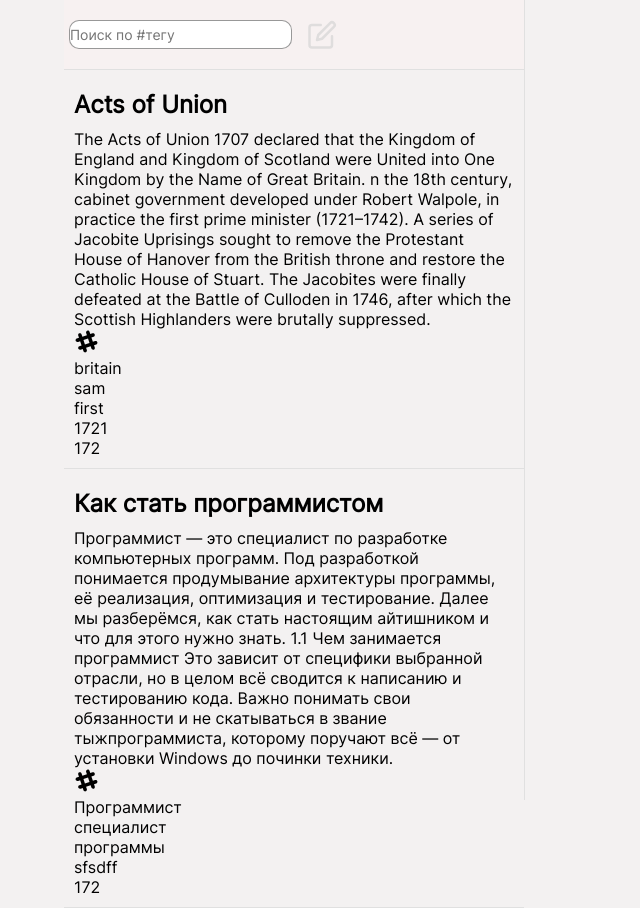
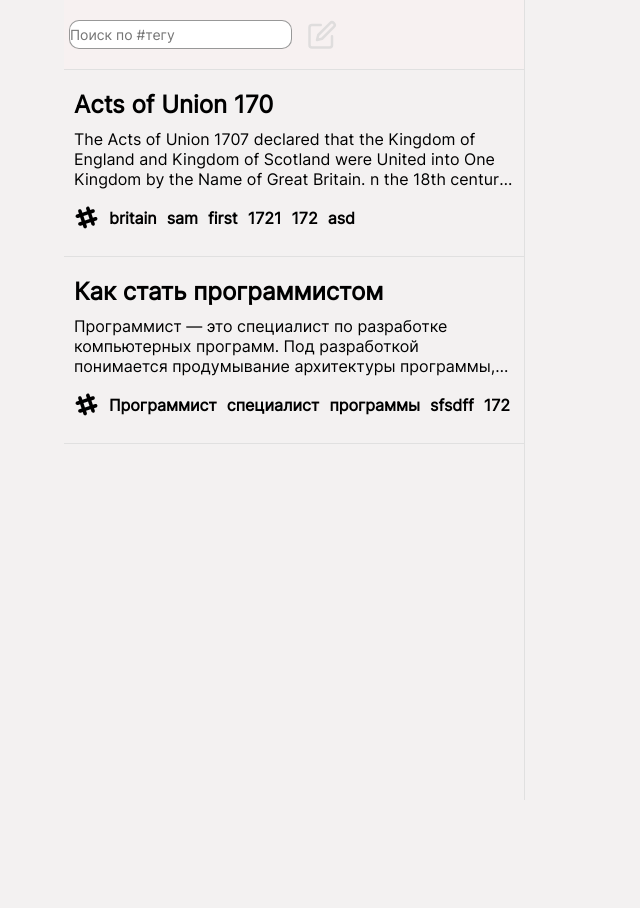
Before and after one commit to AlexGurski/notes, a React (Create React App) app: page / in a window 1280 px wide. Shown: the whole page, without its empty margins (0-640 px from the left). After the commit the page ends 800 px from the top, so only its background shows below. Built offline with nearby package versions, Linux system fonts and the light colour scheme; data requests are answered from the project's data file.

Commit message:
FINALLY notes text

```diff
--- a/server/db.json
+++ b/server/db.json
@@ -16,14 +16,15 @@
     {
       "id": 2,
       "time": "",
-      "title": "Acts of Union",
+      "title": "Acts of Union 170",
       "text": "The Acts of Union 1707 declared that the Kingdom of England and Kingdom of Scotland were United into One Kingdom by the Name of Great Britain. n the 18th century, cabinet government developed under Robert Walpole, in practice the first prime minister (1721–1742). A series of Jacobite Uprisings sought to remove the Protestant House of Hanover from the British throne and restore the Catholic House of Stuart. The Jacobites were finally defeated at the Battle of Culloden in 1746, after which the Scottish Highlanders were brutally suppressed.",
       "tags": [
         "britain",
         "sam",
         "first",
         "1721",
-        "172"
+        "172",
+        "asd"
       ]
     }
   ]
--- a/src/App.js
+++ b/src/App.js
@@ -1,7 +1,7 @@
 import { useEffect, useState } from "react";
 import './assets/style/notes.css'
-import {NotesListItems} from './layouts/NotesListItems'
-import {NotesTextItem} from './layouts/NotesTextItem'
+import {NotesListItems} from './components/NotesListItems'
+import {NotesTextItem} from './components/NotesTextItem'
 import axios from "axios";
 
 function App() {
--- a/src/assets/style/notes.css
+++ b/src/assets/style/notes.css
@@ -1 +1 @@
-.notes{width:1440px;max-width:90%;display:flex;height:100vh}.notes_list{width:40%;height:100%;border-right:1px solid #e0e0e0}.notes_list_items{list-style-type:none}.notes_list_items_item{padding:10px;border-bottom:1px solid #e0e0e0;cursor:pointer;transition:all .5s}.notes_list_items_item:hover{background-color:#fff}.notes_list_items_item h2{padding:10px 0}.notes_list_items_item div{width:100%;background-color:#f3f1f1;border:none;outline:none;font-style:normal;min-height:400px;font-family:Inter;font-size:18px;resize:none;border:1px solid red}.notes_text{padding-top:30px;width:60%}.notes_text_header{display:flex;align-items:center;transition:all 1s}.notes_text_header svg{font-size:25px;cursor:pointer;color:gray;transition:all .3s}.notes_text_header svg:hover{color:#000}.notes_text_addHashTag{display:flex;align-items:center}.notes_text h2{padding:1em 0}.notes .tags{display:flex;gap:1em;padding:15px 0;align-items:center}.notes .tags li{font-weight:600;padding:5px 10px;transition:all .3s;cursor:pointer}.notes .tags li:hover{transform:scale(1.1)}.disanimate{display:none}.animate{display:block;-webkit-animation:ani 1s forwards;animation:ani 1s forwards}@-webkit-keyframes ani{0%{left:40px;width:0}100%{left:0;width:80px}}@keyframes ani{0%{left:40px;width:0}100%{left:0;width:80px}}
+.notes{width:1440px;max-width:90%;display:flex;height:100vh}.notes_list{width:40%;height:100%;border-right:1px solid #e0e0e0}.notes_list_items{list-style-type:none}.notes_list_items_item{padding:10px;border-bottom:1px solid #e0e0e0;cursor:pointer;transition:all .5s}.notes_list_items_item:hover{background-color:#fff}.notes_list_items_item>h2{padding:10px 0}.notes_list_items_item>p{display:-webkit-box;-webkit-line-clamp:3;-webkit-box-orient:vertical;overflow:hidden;text-overflow:ellipsis}.notes_list_items_item>ul{margin:1em 0;display:flex;align-items:center;gap:10px;font-weight:600;flex-wrap:wrap}.notes_text{padding-top:30px;width:60%}.notes_text_header{display:flex;align-items:center;transition:all 1s}.notes_text_header>svg{font-size:25px;cursor:pointer;color:gray;transition:all .3s}.notes_text_header>svg:hover{color:#000}.notes_text_addHashTag{display:flex;align-items:center}.notes_text>h2{padding:1em 0}.notes .tags{display:flex;gap:1em;padding:15px 0;align-items:center}.notes .tags>li{font-weight:600;padding:5px 10px;transition:all .3s;cursor:pointer}.notes .tags>li:hover{transform:scale(1.1)}.disanimate{display:none}.animate{display:block;-webkit-animation:ani 1s forwards;animation:ani 1s forwards}@-webkit-keyframes ani{0%{left:40px;width:0}100%{left:0;width:80px}}@keyframes ani{0%{left:40px;width:0}100%{left:0;width:80px}}
--- a/src/assets/style/notes.scss
+++ b/src/assets/style/notes.scss
@@ -17,22 +17,26 @@
                 &:hover{
                     background-color: white;
                 }
-                h2{
+                > h2{
                     padding: 10px 0;
                 }
-                div{
-                    width: 100%;
-                    background-color: rgb(243, 241, 241);
-                    border: none;
-                    outline: none;
-                    font-style: normal;
-                    min-height: 400px;
-                    font-family: Inter;
-                    font-size: 18px;
-                    resize: none;
-                    border:1px solid red;
+                > p{
+                    display: -webkit-box;
+                    -webkit-line-clamp: 3;
+                    -webkit-box-orient: vertical;
+                    overflow: hidden;
+                    text-overflow: ellipsis;
+                }
+                > ul{
+                    margin: 1em 0;
+                    display: flex;
+                    align-items: center;
+                    gap: 10px;
+                    font-weight: 600;
+                    flex-wrap: wrap;
                 }
             }
+
         }
 }
     &_text{
@@ -42,7 +46,7 @@
         display: flex;
         align-items: center;
         transition: all 1s;
-        svg{
+        > svg{
             font-size: 25px;
             cursor: pointer;
             color:grey;
@@ -56,7 +60,7 @@
         display: flex;
         align-items: center;
     }
-    h2{
+    > h2{
         padding: 1em 0;
     }
 
@@ -66,7 +70,7 @@
     gap: 1em;
     padding: 15px 0;
     align-items: center;
-    li{
+    > li{
         font-weight: 600;
         padding: 5px 10px;
         transition: all 0.3s;
--- a/src/layouts/NotesListItems.js
+++ b/src/components/NotesListItems.js
@@ -6,14 +6,12 @@ export const NotesListItems = ({notes, onClickOnText})=>
   <ul className="notes_list_items">
       <Header/>
           {Object.values(notes).map(e=>
-            <li className="notes_list_items_item">
+            <li className="notes_list_items_item"  onClick={()=>onClickOnText(e)}>
                 <h2>{e.title}</h2>
-                <p onClick={()=>onClickOnText(e)}>{e.text}</p>
+                <p>{e.text}</p>
                 <ul >
-                  <FaSlackHash style={{fontSize:'25px'}}/>
-                  {
-                    Object.values(e.tags).map(el=><li>{el}</li>)
-                  }
+                <FaSlackHash style={{fontSize:'25px'}}/>
+                    {Object.values(e.tags).map(el=><li>{el}</li>)}
                 </ul>
               </li>
           )}
--- a/src/layouts/NotesTextItem.js
+++ b/src/components/NotesTextItem.js
@@ -4,15 +4,17 @@ import {AiOutlineEdit, AiOutlineCheckSquare, AiOutlineCloseSquare} from 'react-i
 import {BiMessageSquareAdd} from 'react-icons/bi'
 
 export const NotesTextItem = ({fullNotes, updates})=>{
-  const divText = useRef("text")
-  const divTitle = useRef("text")
-  const divInput = useRef("text")
+  const divText = useRef("")
+  const divTitle = useRef("")
+  const divInput = useRef("")
   const [text,setText] = useState(false);
   const [tags, setTags] = useState(null);
   const [editHeader, setEditHeader] = useState(false)
+
   const onSearch = (text, tags) =>{
     return text.split(" ").map((e) => e.includes(tags)?<span style={{fontWeight:900}}>{e} </span>:e+" ")
   }
+
   useEffect(()=>{
       setText(fullNotes)
       setTags(null)
@@ -25,7 +27,7 @@ return (
     text?
     <div className="notes_text">
       <span className='notes_text_header'>
-        <h2  contentEditable={editHeader} ref={divTitle}>{text.title}</h2>
+        <h2  contentEditable={editHeader} suppressContentEditableWarning={true} ref={divTitle}>{text.title}</h2>
         <AiOutlineEdit onClick={()=>setEditHeader(true)} style={{display:!editHeader?'block':'none'}}/>
         <AiOutlineCheckSquare style={{display:editHeader?'block':'none'}} onClick={()=>{setEditHeader(false);
                                                                                         setText({...text, title:divTitle.current.textContent});
@@ -33,7 +35,7 @@ return (
         <AiOutlineCloseSquare style={{display:editHeader?'block':'none'}} onClick={()=>{setEditHeader(false); divTitle.current.textContent=text.title}}/>
       </span>
       <div  className='notes_text_div'
-          contentEditable="false" ref={divText}
+          contentEditable="false"suppressContentEditableWarning={true} ref={divText}
           onKeyDown={()=>{
             divText.current.textContent=divText.current.textContent
           }}>
```
Also changed, not shown: src/components/Header.js (renamed from src/layouts/Header.js), src/components/notesText/tags.js (added).
